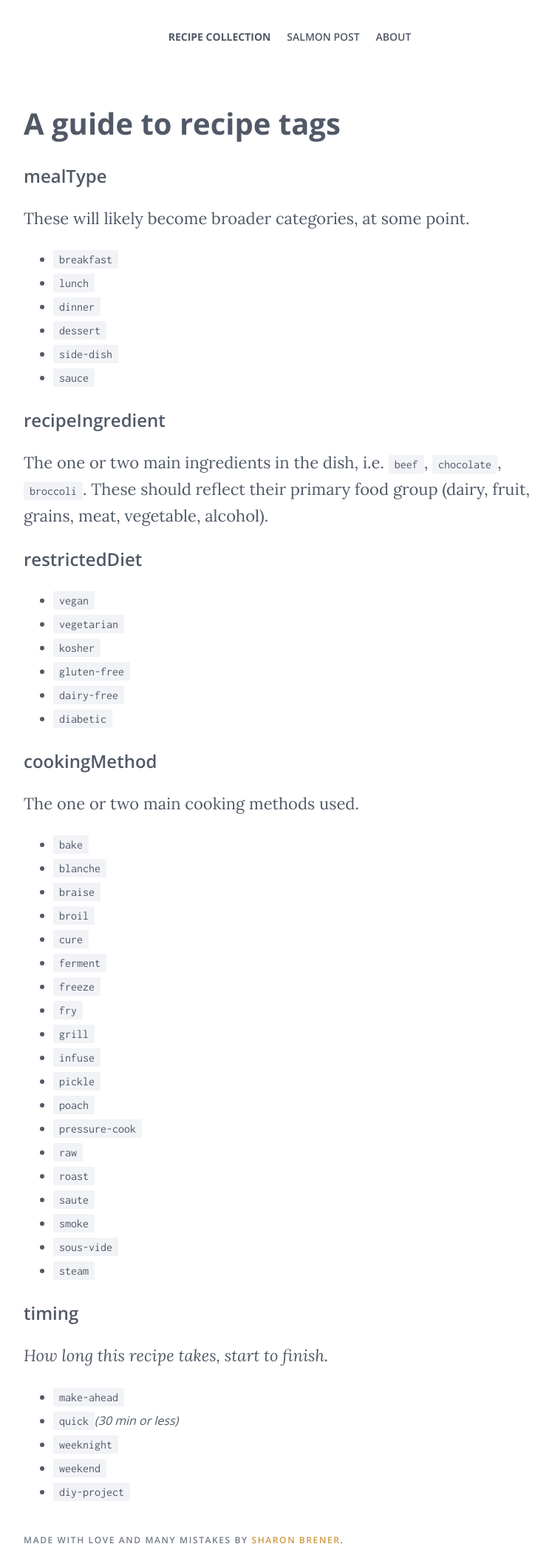
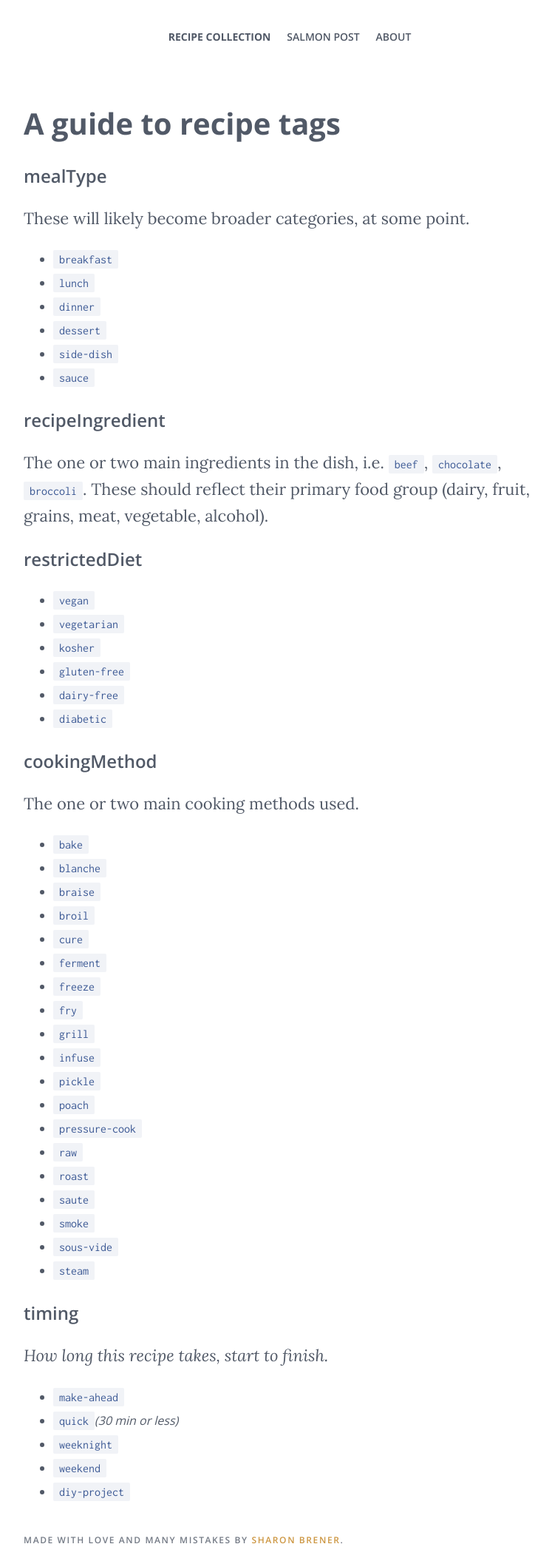
Before and after one commit to scottgallant/recipe-collection, a Jekyll site: the page built from a-guide-to-recipe-tags.md, in a window 1280 px wide. Shown: the whole page at 74% size, without its empty margins (248-995 px from the left). Built offline with Jekyll 4.4.1, drawn with Linux system fonts in a browser that asks for light colours.

Commit message:
code and tag spacing and color

```diff
--- a/_layouts/recipe.html
+++ b/_layouts/recipe.html
@@ -31,7 +31,7 @@
         {% for tag in page.tags %}
             <a href="#">{{ tag }}</a>
             {% if forloop.last != true %}
-                &nbsp; &nbsp;
+                &nbsp;
             {% endif %}
         {% endfor %}
       </h5>
--- a/css/style.css
+++ b/css/style.css
@@ -107,6 +107,7 @@ blockquote {
 code {
 	font-size: 1rem;
 	font-family: 'Inconsolata', monospace;
+	color: #3d5a95;
 	}
 
 code.highlighter-rouge {
```
